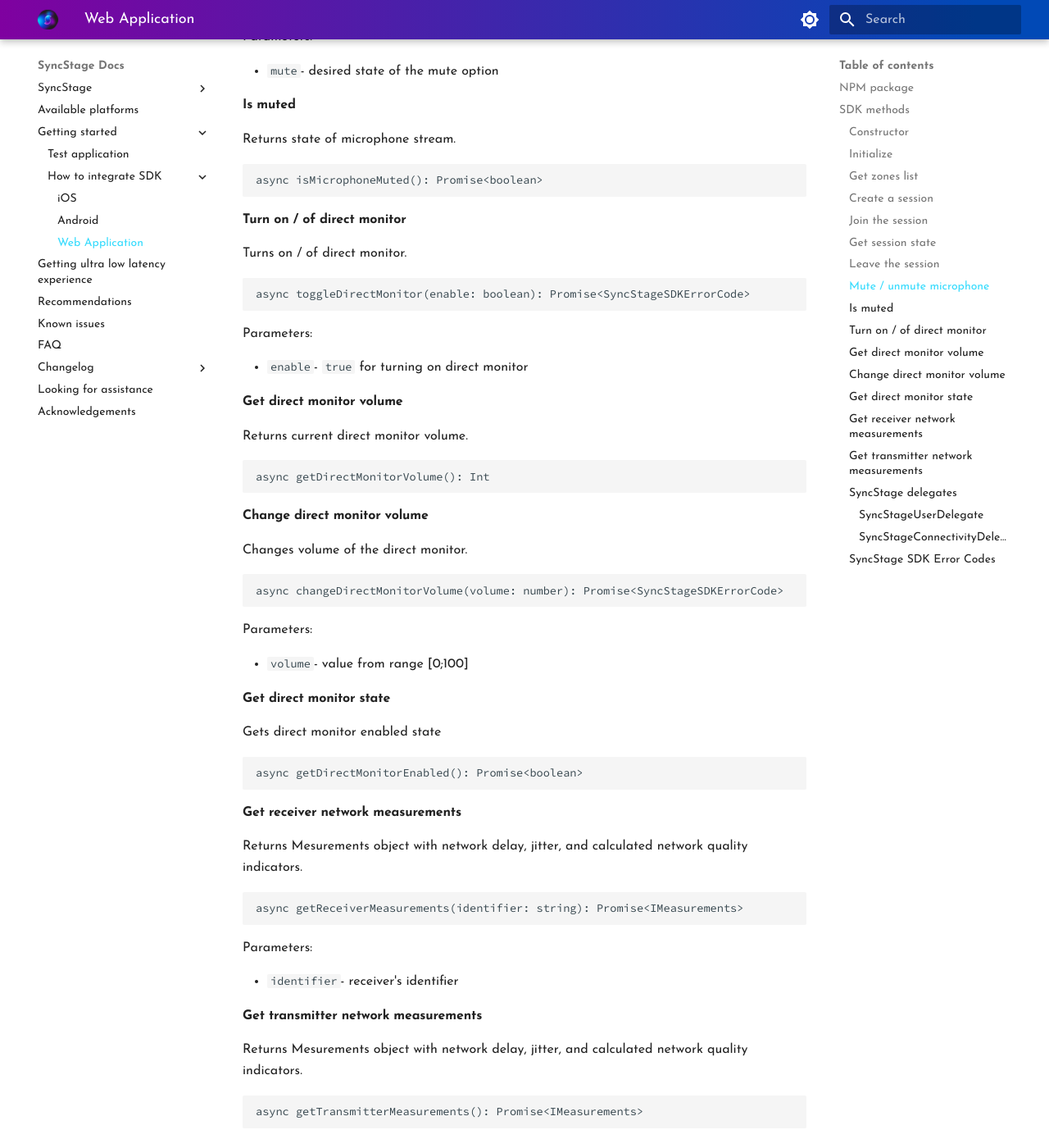
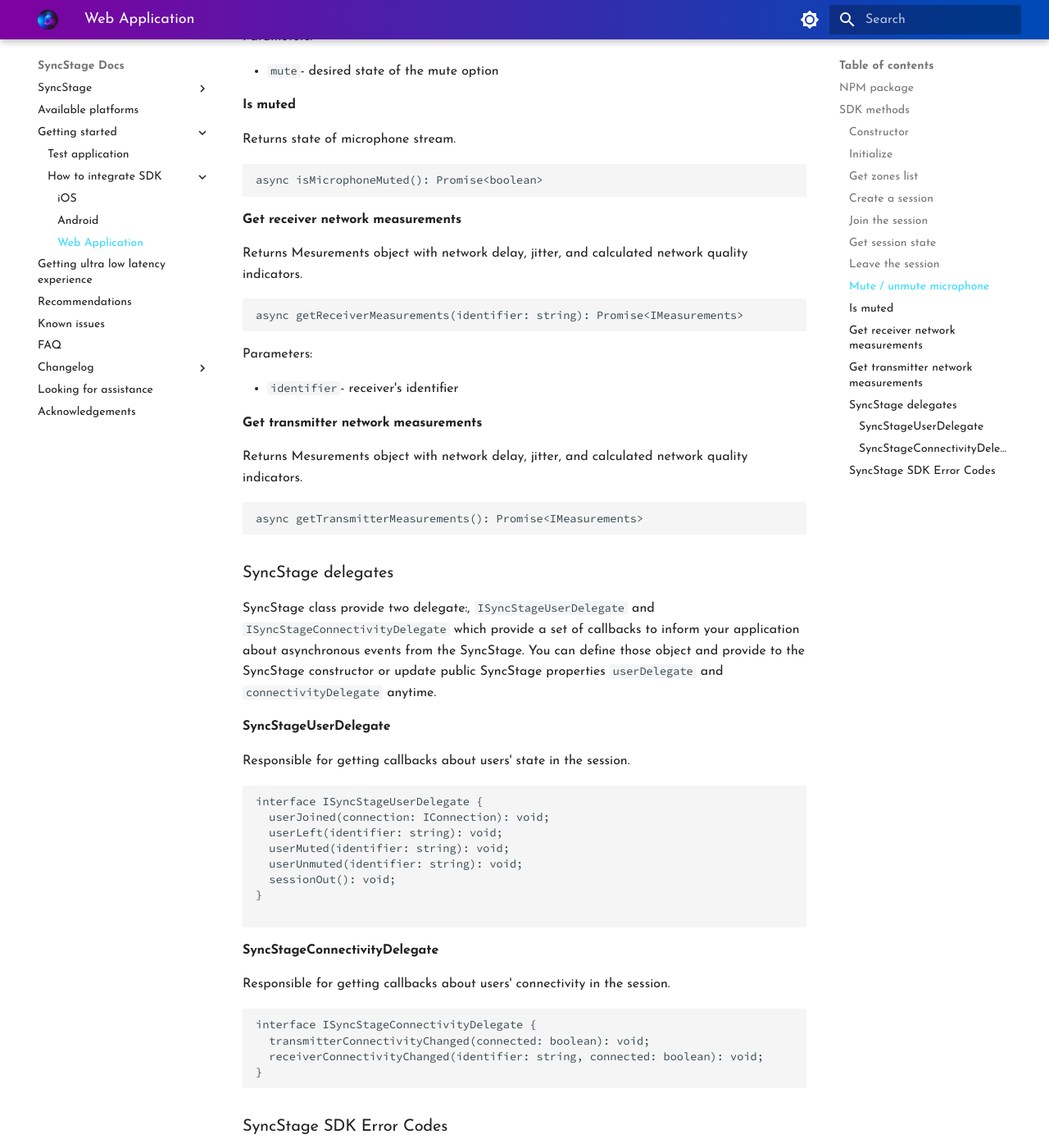
Before and after one commit to opensesamemedia/syncstage-docs, an MkDocs documentation site: the page built from docs/webapp-integration.md, in a window 1280 px wide and 1400 px high, scrolled down 2444 px. Shown: the whole window at 82% size. Built offline with MkDocs 1.6.1 and Material for MkDocs 9.7.7, drawn with Linux system fonts in a browser that asks for light colours.

Commit message:
removed direct monitor from web sdk

````diff
--- a/docs/webapp-integration.md
+++ b/docs/webapp-integration.md
@@ -126,42 +126,6 @@
 async isMicrophoneMuted(): Promise<boolean>
 ```
 
-#### Turn on / of direct monitor
-Turns on / of direct monitor.
-
-```
-async toggleDirectMonitor(enable: boolean): Promise<SyncStageSDKErrorCode>
-```
-
-Parameters:
-
-* `enable`- `true` for turning on direct monitor
-
-#### Get direct monitor volume
-Returns current direct monitor volume.
-
-```
-async getDirectMonitorVolume(): Int
-```
-
-#### Change direct monitor volume
-Changes volume of the direct monitor.
-
-```
-async changeDirectMonitorVolume(volume: number): Promise<SyncStageSDKErrorCode>
-```
-
-Parameters:
-
-* `volume`- value from range [0;100]
-
-#### Get direct monitor state
-Gets direct monitor enabled state
-
-```
-async getDirectMonitorEnabled(): Promise<boolean>
-```
-
 #### Get receiver network measurements
 Returns Mesurements object with network delay, jitter, and calculated network quality indicators.
 
````
